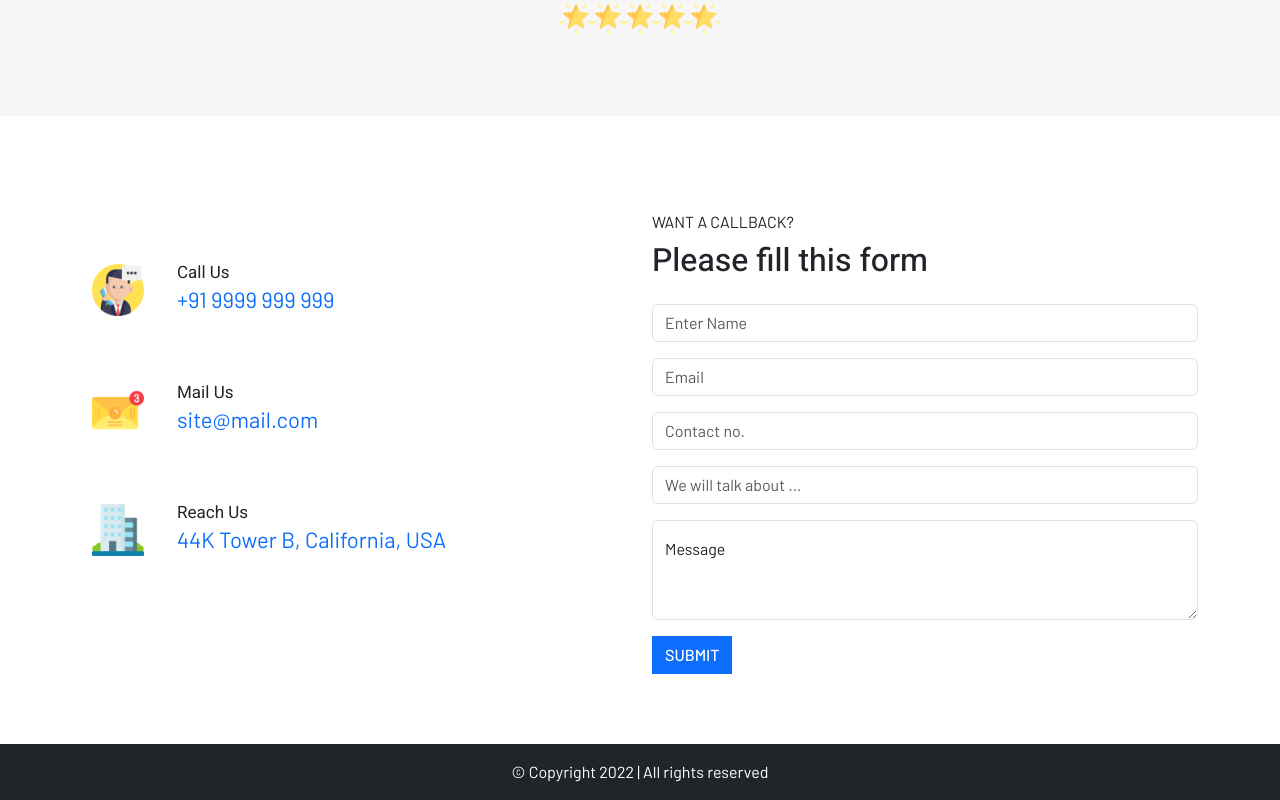
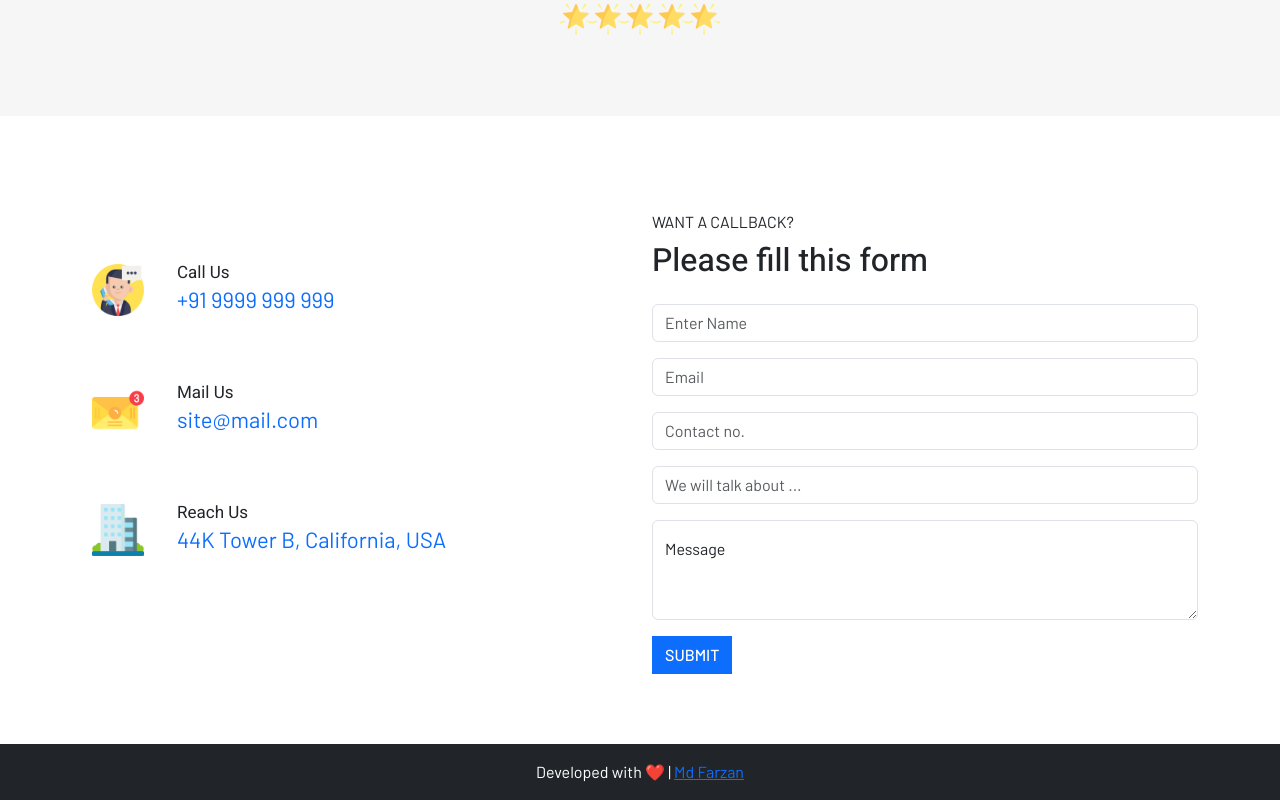
Before and after one commit to MdFarzan/Bizreact, a React (Create React App) app: page / in a window 1280 px wide. Shown: the part 2854-3654 px from the top of the page. Built offline with nearby package versions, Linux system fonts and the light colour scheme.

Commit message:
footer credits changed

```diff
--- a/src/components/Footer.js
+++ b/src/components/Footer.js
@@ -1,8 +1,10 @@
-export default function Footer(){
-    return(
-        <section className="bg-dark text-center text-white p-3">
-            &copy; Copyright 2022 | All rights reserved
-        </section>
-    )
-
+export default function Footer() {
+  return (
+    <section className="bg-dark text-center text-white p-3">
+      Developed with ❤️ |{" "}
+      <a href="https://github.com/MdFarzan/" target="_blank">
+        Md Farzan
+      </a>
+    </section>
+  );
 }
```
